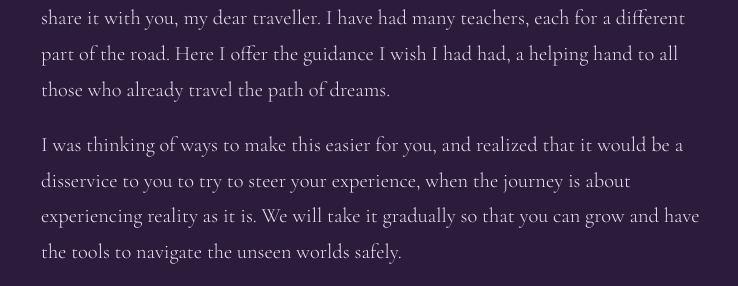
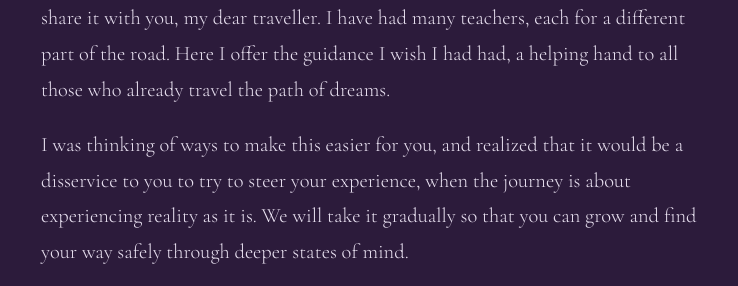
Before and after one commit to Farosound/faro360, a plain HTML site: page index.html in a window 1280 px wide. Shown: the part 2860-3146 px from the top of the page, 268-1006 px from the left. Drawn offline with nearby package versions, Linux system fonts and the light colour scheme.

Commit message:
Letter: deeper states of mind

```diff
--- a/index.html
+++ b/index.html
@@ -230,7 +230,7 @@
       <p>You are embarking on a journey through the road of mysteries and marvels, sorrows and grief, joy and love. The shaman is a bridge between the waking world and the world of dreams.</p>
       <p>I call those who have asked the universe for guidance in the dream world. I call those who have begun to see and are called crazy. I call those who are lost and wish to find the depth of love. I call those who just know that there is more to life than just grinding away. I call those who struggle with the standard system. I call those who yearn for freedom from suffering. I call those who are courageous enough to live an authentic life. I call those who wish to serve even if they don't know how just yet. I call those yearning for a better future for humanity.</p>
       <p>My soul chose this path for me before I chose it consciously for myself. My heart has been broken over and over on this path, my body has been broken and rebuilt, my personality destroyed and reformed. But I have had the amazing joy of beholding the immense mystery that cannot be described in words. I have felt the bliss of the river of infinity moving through my body. I am opening this space to share it with you, my dear traveller. I have had many teachers, each for a different part of the road. Here I offer the guidance I wish I had had, a helping hand to all those who already travel the path of dreams.</p>
-      <p>I was thinking of ways to make this easier for you, and realized that it would be a disservice to you to try to steer your experience, when the journey is about experiencing reality as it is. We will take it gradually so that you can grow and have the tools to navigate the unseen worlds safely.</p>
+      <p>I was thinking of ways to make this easier for you, and realized that it would be a disservice to you to try to steer your experience, when the journey is about experiencing reality as it is. We will take it gradually so that you can grow and find your way safely through deeper states of mind.</p>
       <p>Deep inner work can stir up difficult things, and in my experience rushing it can set you back for a long time. I say this not to cause fear, but to urge caution, and to take extreme self-responsibility. I write this to dissuade the fence-sitters, the dabblers, the half-way ins. This path is for the open-minded who wish to learn from experience, for those who have been reading everything they can get their hands on, for the dreamers who will carve their own paths. It is challenging and will require more out of you than you thought you had available. And it will give you the whole universe in return.</p>
       <p>This path I am putting together is a mix of Daoist and shamanic practices, with some Buddhist influences in between. Several practices I have learned from traditional teachings, others I have discovered along the way. I have had several masters, some embodied and some intuitive. I expect it will be the same with you.</p>
       <p>Most traditional schools will urge you not to mix their teachings with anything else. These are wise words for another era. In my opinion they are not well adapted to our day and age. We live in the era of information, and not making use of the wealth of information that we have at hand is a loss to our own paths. Beware though: that same wealth of information is a double-edged knife. We can get lost in too much, it becomes hard to discern true from false. Or we can get lost trying to do a little of everything without ever gaining depth.</p>
```
